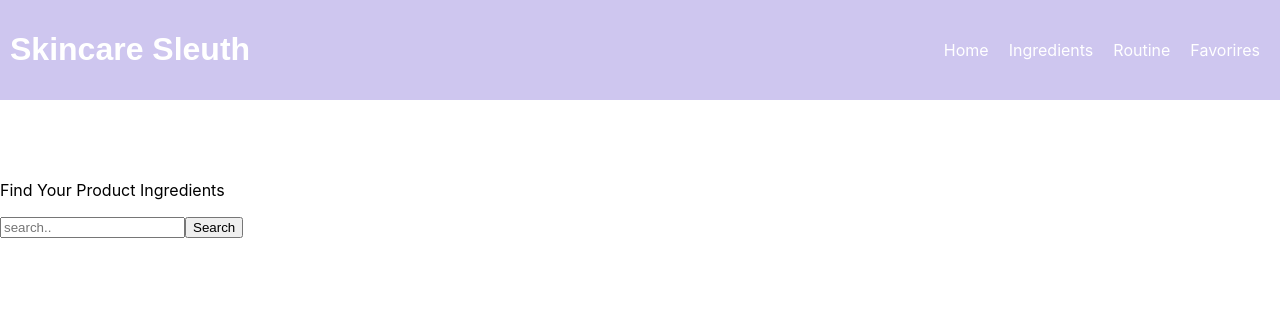
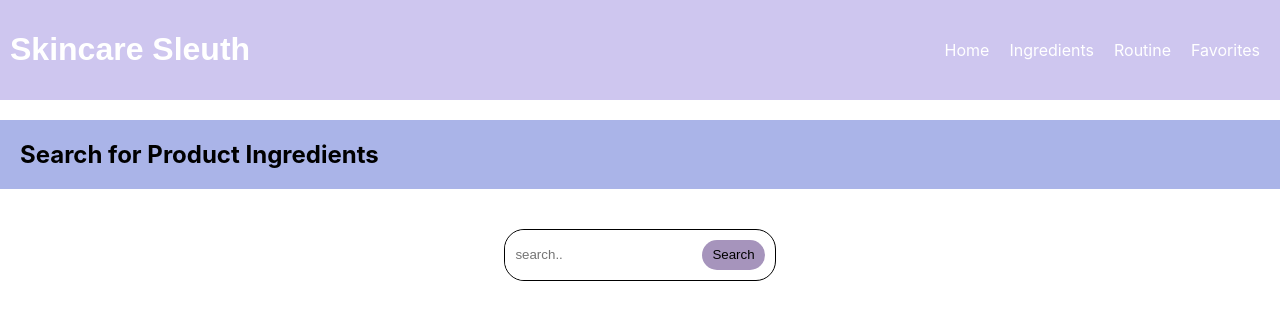
Before and after one commit to pammitu/skincare-sleuth, a React (Create React App) app: page /ingredients in a window 1280 px wide. Shown: the top 320 px of the page. Built offline with nearby package versions, Linux system fonts and the light colour scheme.

Commit message:
fixing css errors

```diff
--- a/src/components/FavoritesPage.css
+++ b/src/components/FavoritesPage.css
@@ -0,0 +1,11 @@
+#favorites-title {
+    display: flex;
+    justify-content: left;
+    padding: 20px;
+    background-color: #aab4e8
+}
+
+.favorites-list {
+    list-style: disc;
+    padding-left: 40px;
+}
--- a/src/components/FavoritesPage.js
+++ b/src/components/FavoritesPage.js
@@ -5,11 +5,12 @@ function FavoritesPage({ favorites }) {
 
     return (
         <div>
-            <h1>Favorite Page</h1>
-            <p>List your favorite items here!</p>
+            <h2 id="favorites-title">Favorites Page</h2>
+            <ul className="favorites-list">
             {favorites.map((favorite, index) => (
-                <p key={index}>{favorite.product_name}</p>
+                <li key={index}>{favorite.product_name}</li>
             ))}
+            </ul>
         </div>
     );
 }
--- a/src/components/Header.js
+++ b/src/components/Header.js
@@ -11,7 +11,7 @@ function Header() {
                 <li><Link to="/">Home</Link></li>
                 <li><Link to="/ingredients">Ingredients</Link></li>
                 <li><Link to="/routine">Routine</Link></li>
-                <li><Link to="/favorites">Favorires</Link></li>
+                <li><Link to="/favorites">Favorites</Link></li>
             </ul>
         </nav>
     </header>
--- a/src/components/IngredientsPage.css
+++ b/src/components/IngredientsPage.css
@@ -0,0 +1,77 @@
+.search-container{
+    display: flex;
+    justify-content: center;
+    align-items: center;
+    padding: 20px;
+    background-color: #ffffff;
+
+}
+
+.search-box {
+    display: flex;
+    justify-content: center;
+    align-items: center;
+    background-color: #ffffff;
+    border-radius: 20px;
+    border: .5px solid black;
+}
+
+
+.search-box input {
+    flex-grow: 1;
+    height: 30px;
+    border: none;
+    outline: none;
+    padding: 10px 10px;
+    border-radius: 20px;
+}
+
+.search-box button {
+    background-color: #a694bc;
+    height: 30px;
+    border: none;
+    cursor: pointer;
+    outline: none;
+    padding: 5px 10px;
+    margin-right: 10px;
+    border-radius: 20px;
+
+}
+
+h3 {
+    display: flex;
+    justify-content: left;
+    padding: 20px;
+    background-color: #c9cde2;
+}
+
+#search-title {
+    display: flex;
+    justify-content: left;
+    padding: 20px;
+    background-color: #aab4e8;
+}
+
+.view-button {
+    background-color: #a694bc;
+    height: 30px;
+    border: none;
+    cursor: pointer;
+    outline: none;
+    padding: 10px 10px;
+    margin-right: 10px;
+    margin-left: 10px;
+    margin-bottom: 15px;
+    border-radius: 20px;
+    border: .5px solid black;
+    color: #fff
+}
+
+.product-text {
+    margin-right: 10px;
+    margin-left: 10px;
+    margin-bottom: 15px;
+    border: none;
+    padding: 10px 10px;
+
+}
--- a/src/components/IngredientsPage.js
+++ b/src/components/IngredientsPage.js
@@ -30,22 +30,25 @@ const fetchData = async () => {
 
     return (
         <div>
-            <h1>Ingredients Page</h1>
-            <p>Find Your Product Ingredients </p>
-            <form onSubmit={handleSubmit}>
-            <input
+            <h2 id="search-title">Search for Product Ingredients </h2>
+            <div className="search-container">
+                <div className="search-box">
+                 <form onSubmit={handleSubmit}>
+                 <input
                 type="text"
                 placeholder="search.."
                 value={search}
                 onChange={e => setSearch(e.target.value)}
-            />
-            <button type="submit">Search</button>
-            </form>
+                />
+                  <button type="submit" className="fas fa-search">Search</button>
+                  </form>
+                </div>
+            </div>
             {products.map((product, index) => (
                 <div key={product.id || index}>
-                    <h2>{product.product_name}</h2>
-                    <p>{product.ingredients_text} || 'No Ingredients'</p>
-                    <Link to={`/product/${product.id || '0'}`}>View Details</Link>
+                    <h3>{product.product_name}</h3>
+                    <p className="product-text">{product.ingredients_text} || 'No Ingredients'</p>
+                    <Link to={`/product/${product.id || '0'}`} className="view-button">View Details</Link>
                     </div>
             ))}
         </div>
--- a/src/components/ProductDetailsPage.css
+++ b/src/components/ProductDetailsPage.css
@@ -0,0 +1,24 @@
+.view-button {
+    background-color: #a694bc;
+    height: 30px;
+    border: none;
+    cursor: pointer;
+    outline: none;
+    padding: 0 10px;
+    margin-right: 10px;
+    margin-bottom: 15px;
+    border-radius: 20px;
+    border: .5px solid black;
+    color: #fff
+}
+
+.product-name {
+    display: flex;
+    justify-content: left;
+    padding: 20px;
+    background-color: #aab4e8
+}
+
+#ingredient-list {
+    padding-left: 10px;
+}
--- a/src/components/ProductDetailsPage.js
+++ b/src/components/ProductDetailsPage.js
@@ -11,6 +11,7 @@ const ProductDetailsPage = ({ addToFavorites }) => {
     useEffect(() => {
         const fetchData = async () => {
             const data = await getProductData(id);
+            console.log('Fetched Data:');
             if (data && data.product) {
             setProduct(data.product);
         } else {
@@ -22,10 +23,10 @@ const ProductDetailsPage = ({ addToFavorites }) => {
 
 console.log('Product:', product);
     return (
-        <div>
-            <h1>{product.product_name}</h1>
-            <p>{product.ingredients_text}</p>
-            <button onClick={() => addToFavorites(product)}> Add to Favorites</button>
+        <div className="product-details">
+            <h2 className="product-name">{product.product_name}</h2>
+            <p id="ingredient-list">{product.ingredients_text}</p>
+            <button className="view-button" onClick={() => addToFavorites(product)}> Add to Favorites</button>
         </div>
     );
 };
```
Also changed, not shown: src/components/RoutinePage.css (line endings or trailing spaces), 1 other file (tests, documents, lock files or other folders).
